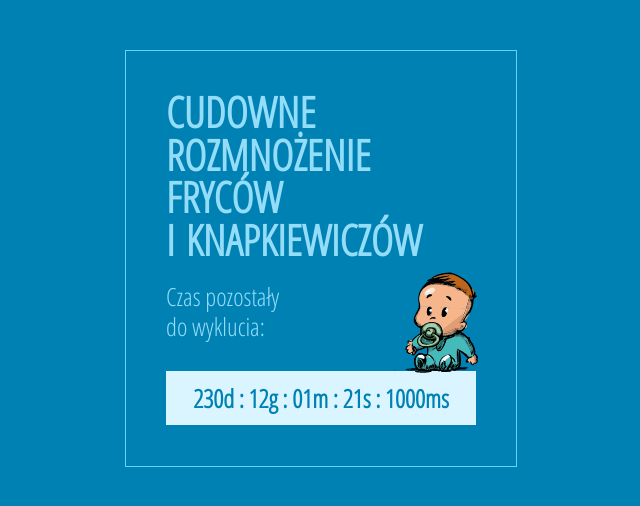
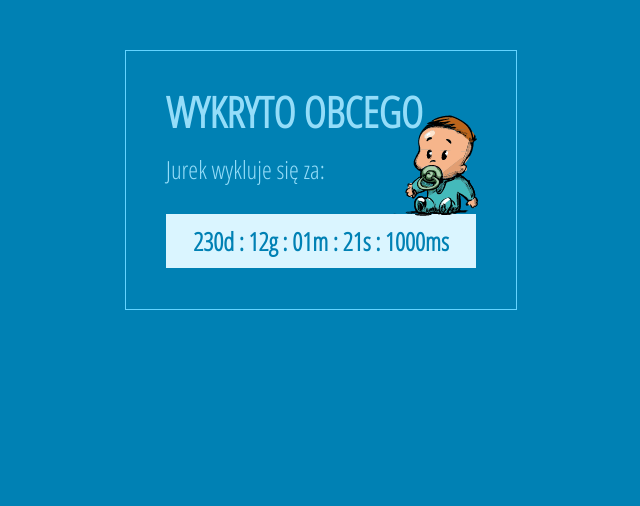
Before and after one commit to YesIDont/doomsday, a plain HTML site: page index.html in a window 1280 px wide. Shown: the whole page, without its empty margins (319-959 px from the left). Drawn offline with Linux system fonts and the light colour scheme.

Commit message:
lazy commit

```diff
--- a/index.html
+++ b/index.html
@@ -14,8 +14,8 @@
 	</head>
 
 	<body>
-		<h1>Cudowne<br>rozmnożenie<br>Fryców<br>i&nbsp;Knapkiewiczów</h1>
-		<p>Czas pozostały<br>do wyklucia:</p>
+		<h1>Wykryto obcego</h1>
+		<p>Jurek wykluje się za:</p>
 
 		<p id="timeLeft"></p>
 
```
